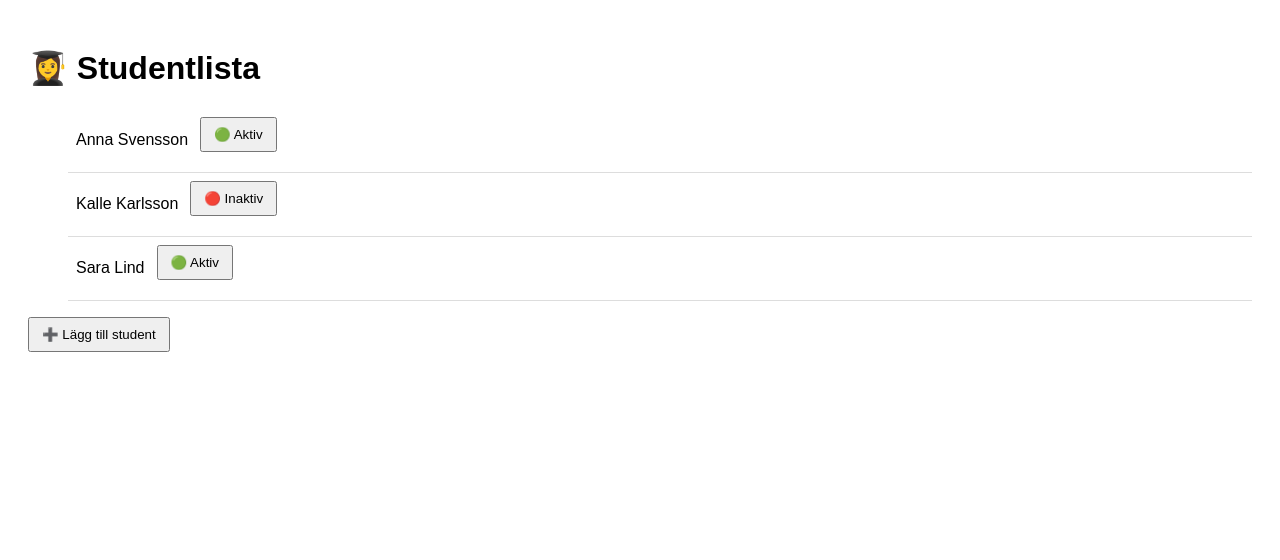
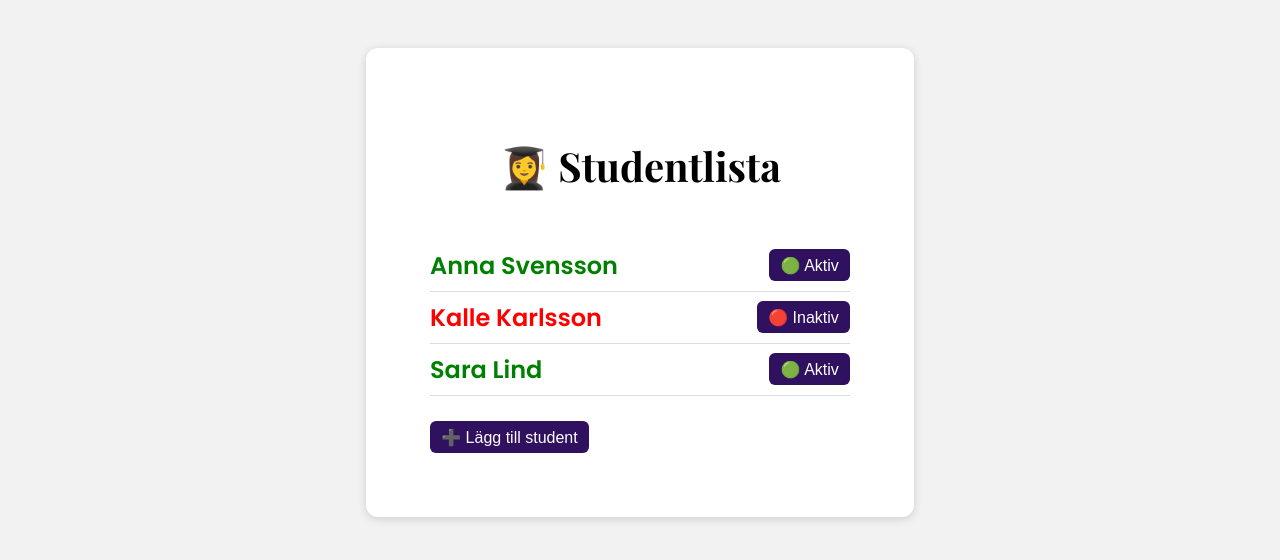
Before and after one commit to HanadAhmedM/mu25-grupp-4-studentkatalog, a plain HTML site: page index.html in a window 1280 px wide. Drawn offline with nearby package versions, Linux system fonts and the light colour scheme.

Commit message:
update style.css

```diff
--- a/style.css
+++ b/style.css
@@ -1,63 +1,89 @@
 body {
-    font-family: Arial, sans-serif;
-    padding: 20px;
+  font-family: "Segoe UI", sans-serif;
+  background: #f2f2f2;
+  display: flex;
+  justify-content: center;
+  align-items: flex-start;
+  height: 100vh;
+  margin: 0;
+  padding-top: 3rem;
+}
+
+main {
+  background: white;
+  padding: 4rem;
+  border-radius: 12px;
+  box-shadow: 0 2px 10px rgba(0,0,0,0.15);
+  width:420px;
+}
+
+/* --- Rubrik --- */
+h1 {
+  font-family: "Playfair Display", Georgia, "Times New Roman", serif;
+  font-size: clamp(2rem, 4vw, 2.5rem);
+  text-align: center;
+  margin-bottom: 3rem;
+}
+
+/* --- Lista --- */
+ul {
+  list-style: none;
+  padding: 0;
+  margin-bottom: 1.6rem;
 }
 
 li {
-    padding: 8px;
-    border-bottom: 1px solid #ddd;
-    display:flex;
-    gap:12px;
-    align-items:center;
+  display: flex;
+  justify-content: space-between;
+  align-items: center;
+  padding: .5rem 0;
+  border-bottom: 1px solid #ddd;
+  font-family: "Poppins", system-ui, sans-serif;
+  font-size: clamp(0.5rem, 32vw,1.5rem);
 }
 
-.status {
-    width:12px;
-    height:12px;
-    border-radius:50%;
-    display:inline-block;
+/* --- Aktiv/Inaktiv färger --- */
+li.active span {
+  color: green;
+  font-weight:600;
 }
 
-.status.active {
-    background: #2ecc71;
+li.inactive span {
+  color: red;
 }
 
-.status.inactive {
-    background: #e74c3c;
+/* --- Knapp --- */
+button {
+  background: #301160;
+  color: white;
+  border: none;
+  border-radius: 6px;
+  padding: .4rem .7rem;
+  font-size: 1rem;
+  cursor: pointer;
+  transition: background 0.3s ease;
 }
 
-button {
-    margin-bottom:12px;
-    padding:8px 12px;
+button:hover {
+  background: #005fa3;
 }
 
-.person {
-    display: inline-block;
-    margin: 1rem;
-    padding: 0.5rem 1rem;
-    background-color: #eee;
-    border-radius: 8px;
-    cursor: pointer;
-    transition: background-color 0.3s;
-  }
+/* --- Tooltip-stil --- */
+.tooltip {
+  position: absolute;
+  background: #301160;
+  color: white;
+  padding: .4rem .8rem;
+  border-radius: 6px;
+  font-size: 0.8rem;
+  pointer-events: none;
+  opacity: 0;
+  transform: translateY(-8px);
+  transition: opacity 0.2s ease, transform 0.2s ease;
+  z-index: 100;
+}
 
-  .person:hover {
-    background-color: #d1ecf1;
-  }
-
-  #info-box {
-    position: absolute;
-    background: #333;
-    color: white;
-    padding: 0.5rem 1rem;
-    border-radius: 6px;
-    pointer-events: none;
-    font-size: 0.9rem;
-
-    opacity: 0;
-    transition: opacity 0.3s ease;
-  }
-
-  #info-box.show {
-    opacity: 1;
-  }
+.tooltip.show {
+  opacity: 1;
+  transform: translateY(-12px);
+}
```
